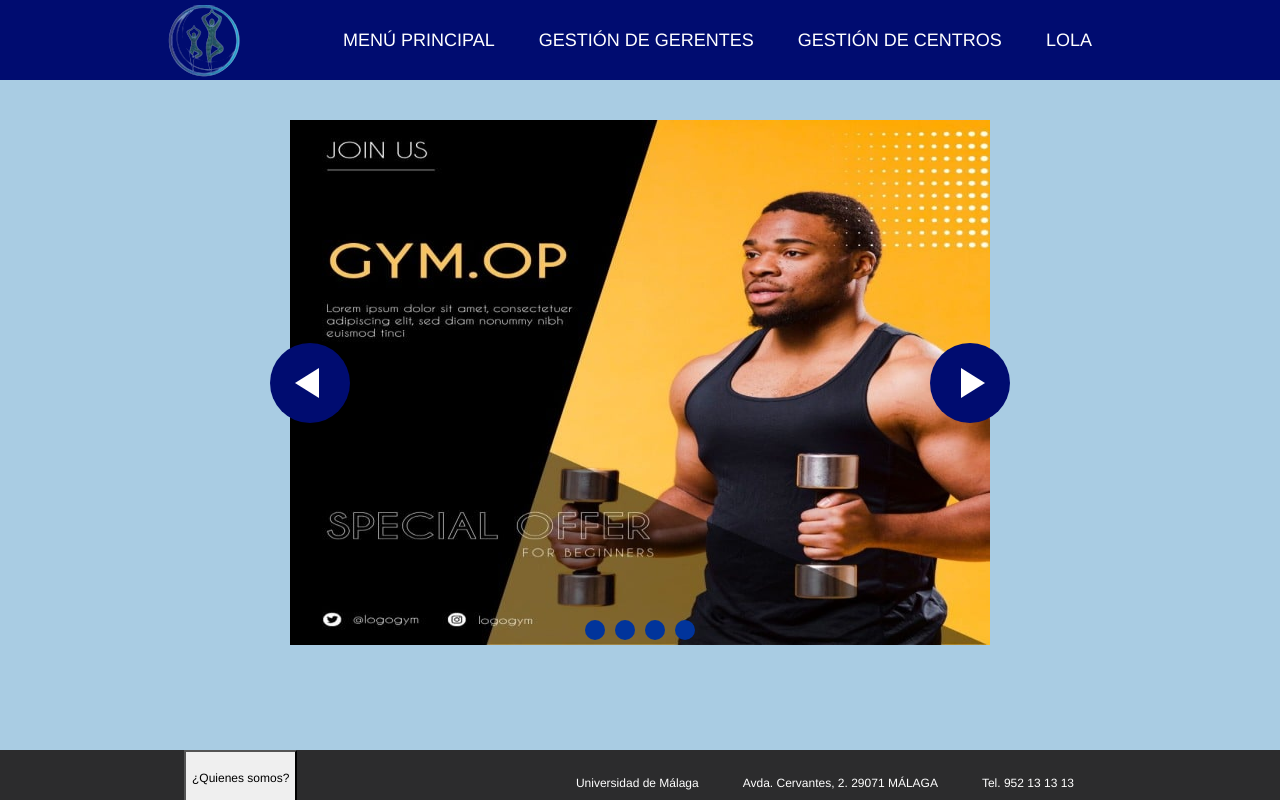
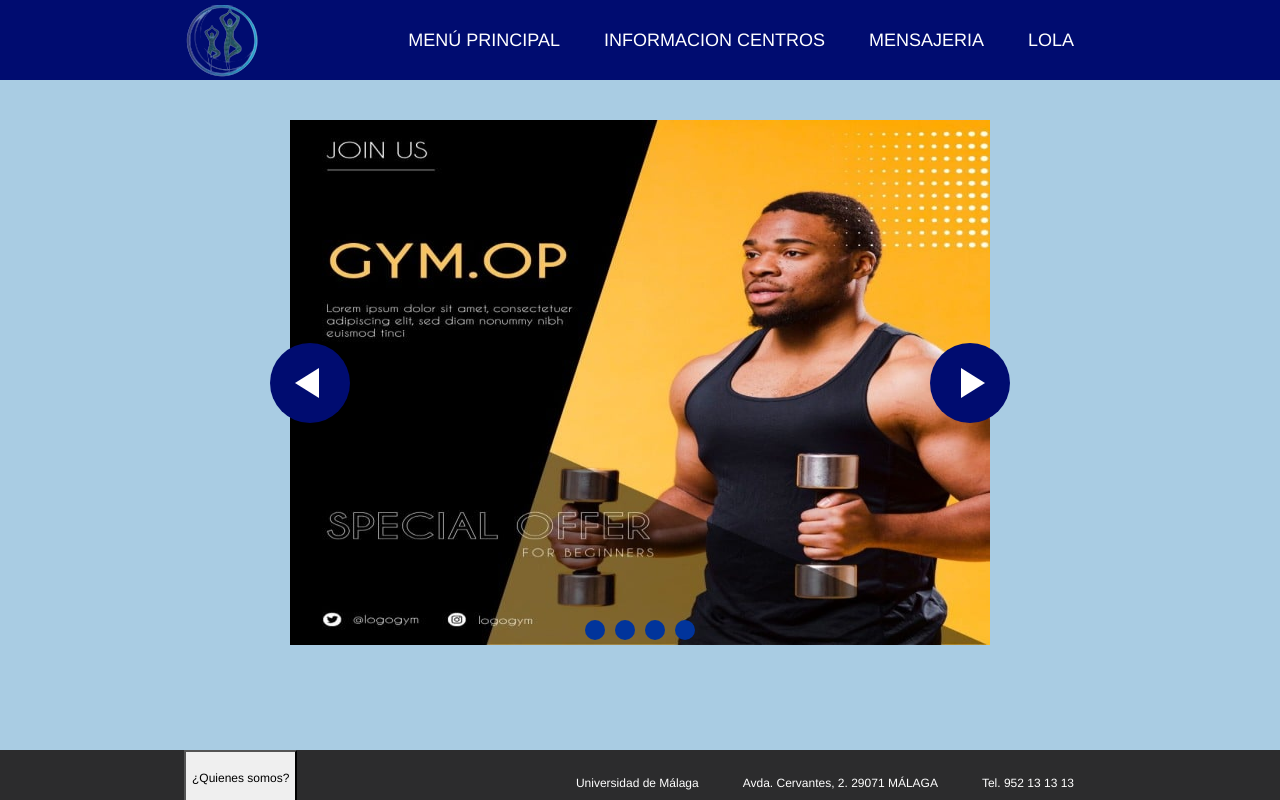
Before and after one commit to SII-Informatica-UMA/ciklum-tech4life, an Angular app in the folder frontend/Tech4Life-app/: page / in a window 1280 px wide. Built offline with nearby package versions, Linux system fonts and the light colour scheme.

Commit message:
dropdown develop fix

```diff
--- a/frontend/Tech4Life-app/src/app/app.component.html
+++ b/frontend/Tech4Life-app/src/app/app.component.html
@@ -3,4 +3,4 @@
   Esto es el html del componente principal o raiz desde el que
   se van a llamar al resto de componentes
 -->
-<app-barra-navegacion></app-barra-navegacion>
+<app-barra-navegacion-gerente></app-barra-navegacion-gerente>
--- a/frontend/Tech4Life-app/src/app/barra-navegacion-gerente/barra-navegacion-gerente.component.css
+++ b/frontend/Tech4Life-app/src/app/barra-navegacion-gerente/barra-navegacion-gerente.component.css
@@ -91,7 +91,6 @@
     background-color:rgb(0, 12, 112) ;
     font-size: 13px;
     margin-top: 0;
-    left: 0;
   }
 
   .dropdown-toggleq:hover .dropdown-menuq,
--- a/frontend/Tech4Life-app/src/app/barra-navegacion/barra-navegacion.component.css
+++ b/frontend/Tech4Life-app/src/app/barra-navegacion/barra-navegacion.component.css
@@ -84,7 +84,7 @@
   }
 
   .dropdown-menuq {
-    position: absolute;
+    position: relative;
     list-style: none;
     padding: 0;
     margin: 0;
@@ -92,7 +92,6 @@
     background-color:rgb(0, 12, 112) ;
     font-size: 13px;
     margin-top: 0;
-    left: 0;
   }
 
   .dropdown-toggleq:hover .dropdown-menuq,
```
Also changed, not shown: 1 other file (tests, documents, lock files or other folders).
